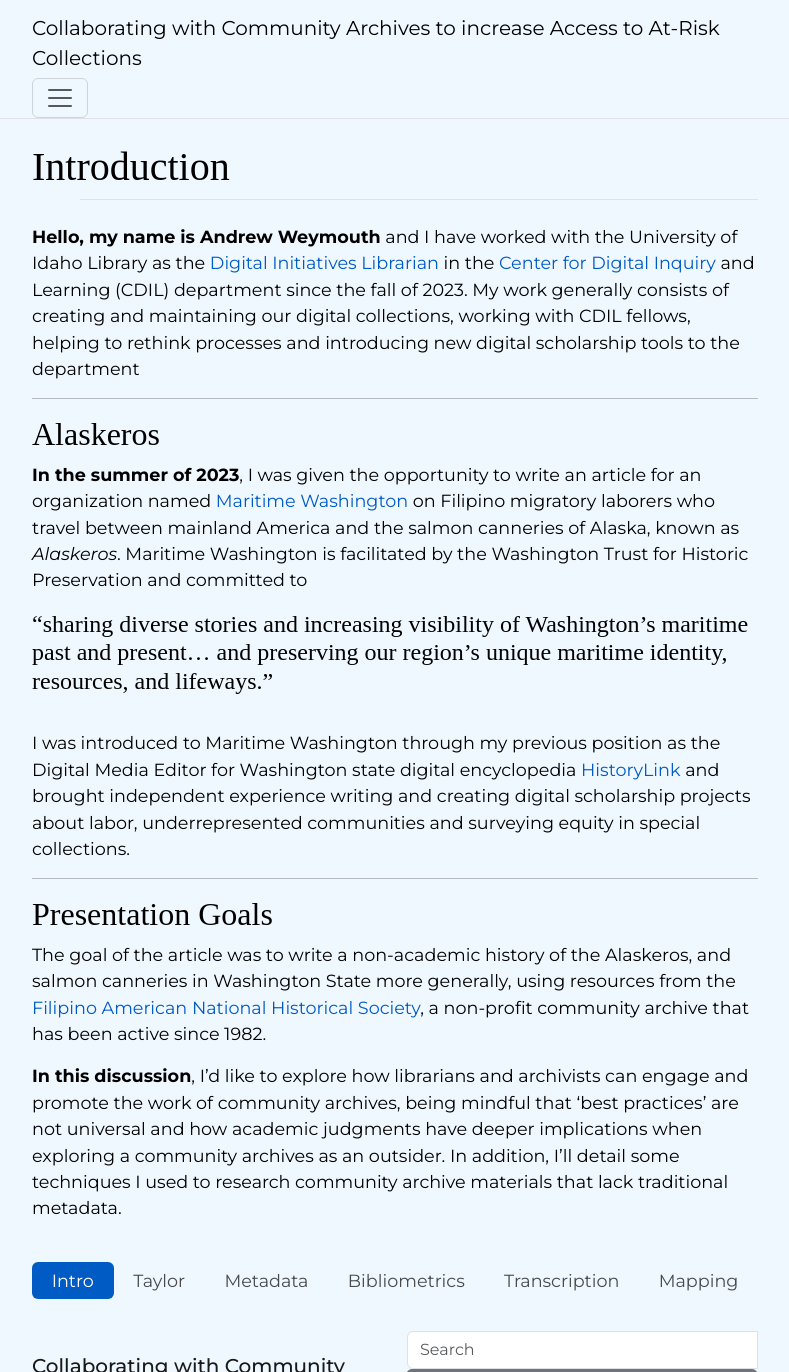
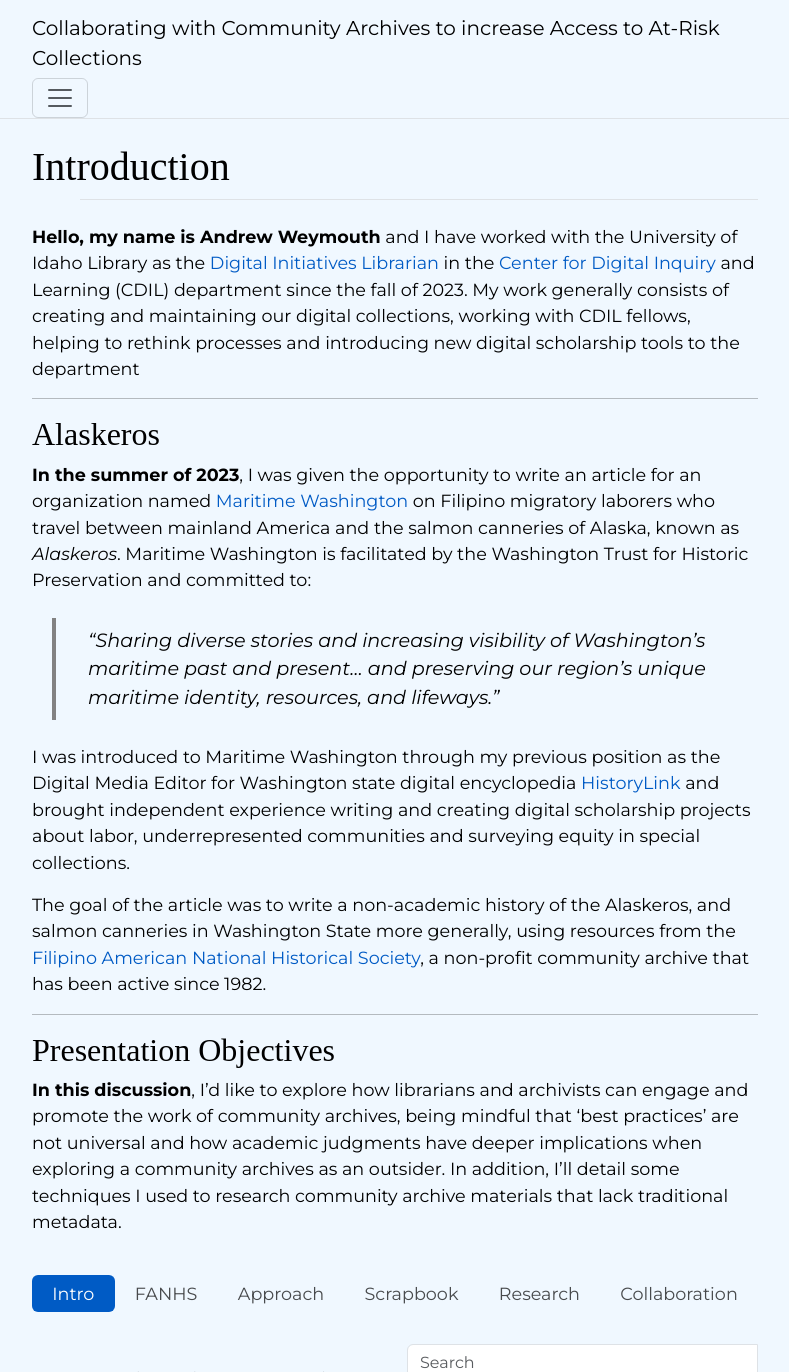
Before and after one commit to aweymo-ui/community, a Jekyll site: the page built from content/1_intro.md, in a window 1280 px wide, cut to the strip 0-1372 px from the top of the page. Shown: the whole strip, without its empty margins (245-1034 px from the left). Built offline with Jekyll 4.4.1, drawn with Linux system fonts in a browser that asks for light colours; some web fonts are replaced.

Commit message:
body text

```diff
--- a/assets/css/styles.scss
+++ b/assets/css/styles.scss
@@ -21,6 +21,13 @@
   background-color: #F0F8FF;
 }
 
+.quote {
+  font-size: 1.2rem; /* Larger font size than body text */
+  font-style: italic; /* Italicize the text */
+  margin-left: 20px; /* Indent to the right */
+}
+
+
 // set color for footer nav buttons (optional!)
 $nav-pills: #005bc5;
 
--- a/content/1_intro.md
+++ b/content/1_intro.md
@@ -9,18 +9,18 @@
 
 ## Alaskeros
 
-**In the summer of 2023**, I was given the opportunity to write an article for an organization named [Maritime Washington](https://maritimewa.org/who-we-are/) on Filipino migratory laborers who travel between mainland America and the salmon canneries of Alaska, known as _Alaskeros_. Maritime Washington is facilitated by the Washington Trust for Historic Preservation and committed to
-<br>
+**In the summer of 2023**, I was given the opportunity to write an article for an organization named [Maritime Washington](https://maritimewa.org/who-we-are/) on Filipino migratory laborers who travel between mainland America and the salmon canneries of Alaska, known as _Alaskeros_. Maritime Washington is facilitated by the Washington Trust for Historic Preservation and committed to:
 
-#### “sharing diverse stories and increasing visibility of Washington’s maritime past and present… and preserving our region’s unique maritime identity, resources, and lifeways.”
+<blockquote class="quote">
+“Sharing diverse stories and increasing visibility of Washington’s maritime past and present… and preserving our region’s unique maritime identity, resources, and lifeways.”
+</blockquote>
 
-<br>
 I was introduced to Maritime Washington through my previous position as the Digital Media Editor for Washington state digital encyclopedia [HistoryLink](http://historylink.com/) and brought independent experience writing and creating digital scholarship projects about labor, underrepresented communities and surveying equity in special collections.
+
+The goal of the article was to write a non-academic history of the Alaskeros, and salmon canneries in Washington State more generally, using resources from the [Filipino American National Historical Society](http://fanhs-national.org/filam/), a non-profit community archive that has been active since 1982.
 
 -------------
 
-## Presentation Goals
-
-The goal of the article was to write a non-academic history of the Alaskeros, and salmon canneries in Washington State more generally, using resources from the [Filipino American National Historical Society](http://fanhs-national.org/filam/), a non-profit community archive that has been active since 1982.
+## Presentation Objectives
 
 **In this discussion**, I’d like to explore how librarians and archivists can engage and promote the work of community archives, being mindful that ‘best practices’ are not universal and how academic judgments have deeper implications when exploring a community archives as an outsider. In addition, I’ll detail some techniques I used to research community archive materials that lack traditional metadata.
```
Also changed, not shown: content/2_fanhs.md (added, +25 -0 lines), content/2_taylor.md (deleted, +0 -10 lines), content/3_approach.md (added, +10 -0 lines), content/3_metadata.md (deleted, +0 -6 lines), content/4_bibliometrics.md (deleted, +0 -30 lines), content/4_scrapbook.md (added, +10 -0 lines), content/5_research.md (added, +12 -0 lines), content/5_transcription.md (deleted, +0 -22 lines), content/6_collaboration.md (added, +24 -0 lines), content/6_mapping.md (deleted, +0 -24 lines).
